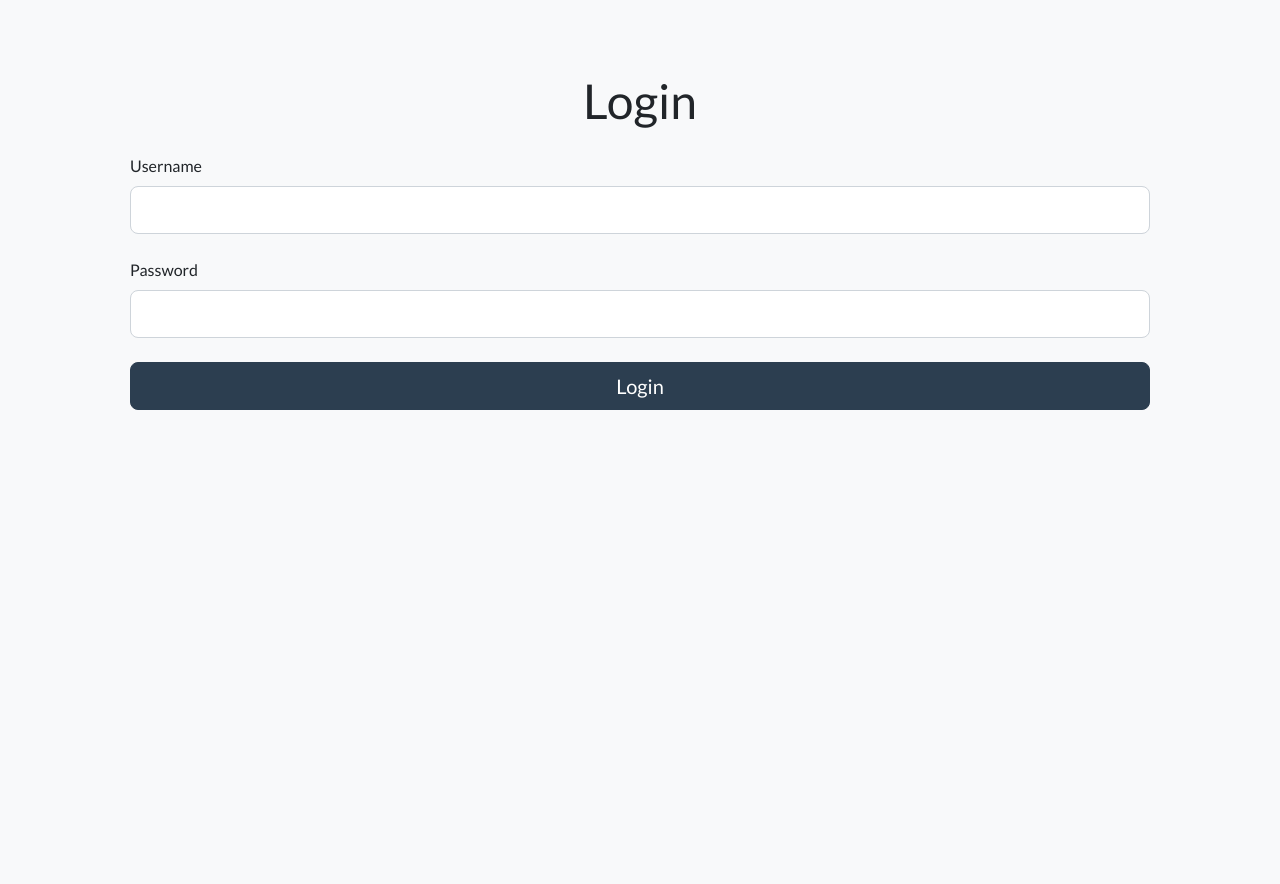
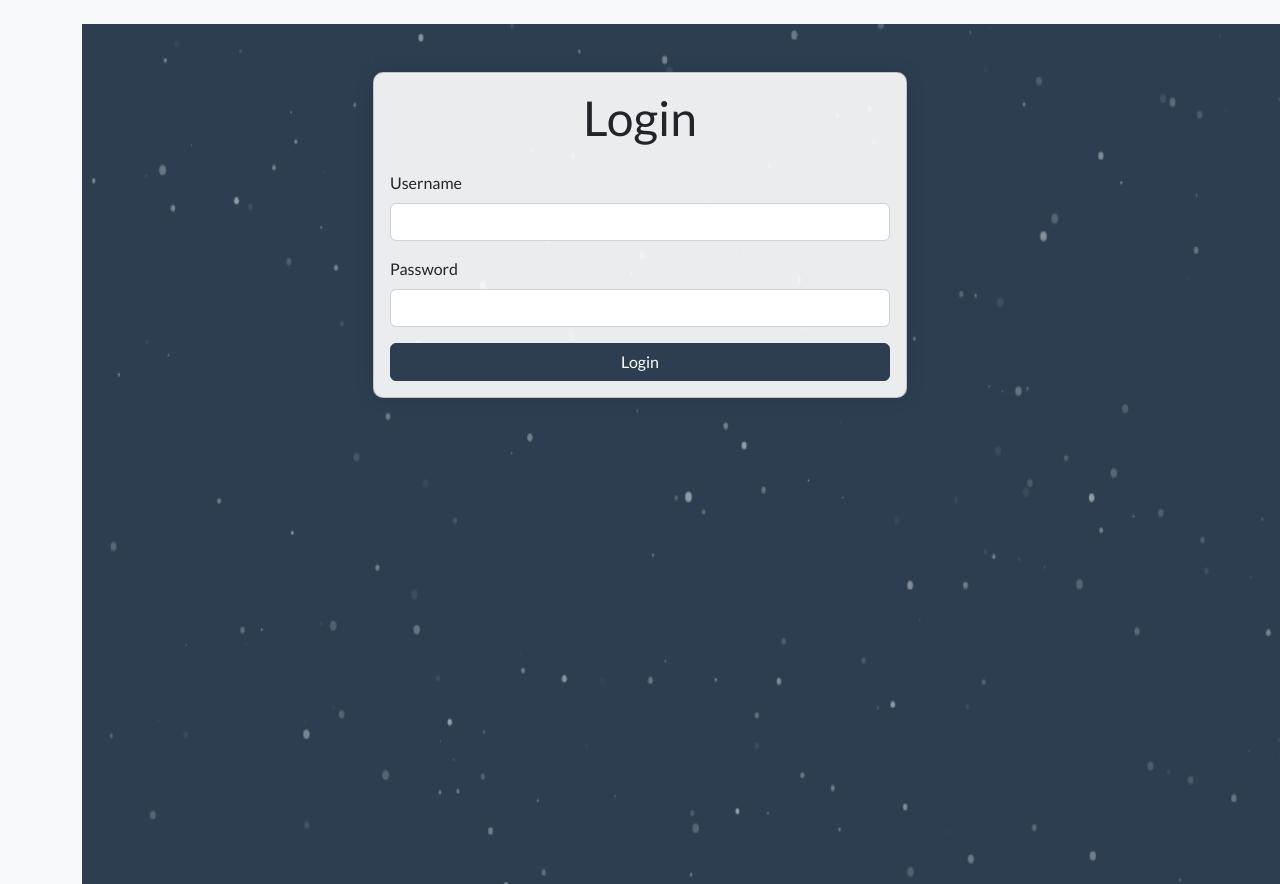
Before and after one commit to yiyanglaw/first_pg, a Flask app: page /login in a window 1280 px wide. Shown: the part 72-956 px from the top of the page. Run offline with Flask 2, Linux system fonts and the light colour scheme; some libraries are stand-ins or nearby versions.

Commit message:
Update login.html

```diff
--- a/templates/login.html
+++ b/templates/login.html
@@ -1,77 +1,129 @@
 {% extends "base.html" %}
 
-{% block title %}Login{% endblock %}
+{% block content %}
+<div id="particles-js"></div>
 
-{% block content %}
-<divid="particles-js"></div><div class="container"><div class="login-container p-5"><h1 class="text-center mb-4">Login</h1><form method="post"><div class="mb-4"><label for="username" class="form-label">Username</label><input type="text" class="form-control form-control-lg" id="username" name="username" required></div><div class="mb-4"><label for="password" class="form-label">Password</label><input type="password" class="form-control form-control-lg" id="password" name="password" required></div><button type="submit" class="btn btn-primary btn-lg w-100">Login</button></form></div></div>
-{% endblock %}
+<div class="container">
+    <div class="row justify-content-center">
+        <div class="col-md-6">
+            <div class="card mt-5">
+                <div class="card-body">
+                    <h1 class="text-center mb-4">Login</h1>
+                    <form method="post">
+                        <div class="mb-3">
+                            <label for="username" class="form-label">Username</label>
+                            <input type="text" class="form-control" id="username" name="username" required>
+                        </div>
+                        <div class="mb-3">
+                            <label for="password" class="form-label">Password</label>
+                            <input type="password" class="form-control" id="password" name="password" required>
+                        </div>
+                        <button type="submit" class="btn btn-primary w-100">Login</button>
+                    </form>
+                </div>
+            </div>
+        </div>
+    </div>
+</div>
 
-{% block scripts %}
-<scriptsrc="https://cdn.jsdelivr.net/npm/particles.js@2.0.0/particles.min.js"></script><script>particlesJS('particles-js', {
-        "particles": {
-            "number": {
-                "value": 100,
-                "density": {
-                    "enable": true,
-                    "value_area": 800
+<script src="https://cdn.jsdelivr.net/particles.js/2.0.0/particles.min.js"></script>
+<script>
+    particlesJS('particles-js', {
+        particles: {
+            number: {
+                value: 400,
+                density: {
+                    enable: true,
+                    value_area: 800
                 }
             },
-            "color": {
-                "value": "#ffffff"
+            color: {
+                value: "#ffffff"
             },
-            "shape": {
-                "type": "circle",
-                "stroke": {
-                    "width": 0,
-                    "color": "#000000"
+            shape: {
+                type: "circle",
+                stroke: {
+                    width: 0,
+                    color: "#000000"
+                },
+                polygon: {
+                    nb_sides: 5
                 }
             },
-            "opacity": {
-                "value": 0.6,
-                "random": false,
-                "anim": {
-                    "enable": false,
-                    "speed": 1,
-                    "opacity_min": 0.1,
-                    "sync": false
+            opacity: {
+                value: 0.5,
+                random: true,
+                anim: {
+                    enable: false,
+                    speed: 1,
+                    opacity_min: 0.1,
+                    sync: false
                 }
             },
-            "size": {
-                "value": 3,
-                "random": true,
-                "anim": {
-                    "enable": false,
-                    "speed": 10,
-                    "size_min": 0.1,
-                    "sync": false
+            size: {
+                value: 3,
+                random: true,
+                anim: {
+                    enable: false,
+                    speed: 40,
+                    size_min: 0.1,
+                    sync: false
                 }
             },
-            "line_linked": {
-                "enable": false
+            line_linked: {
+                enable: false
             },
-            "move": {
-                "enable": true,
-                "speed": 1,
-                "direction": "bottom",
-                "random": false,
-                "straight": false,
-                "out_mode": "out",
-                "bounce": false
+            move: {
+                enable: true,
+                speed: 1,
+                direction: "bottom",
+                random: false,
+                straight: false,
+                out_mode: "out",
+                bounce: false,
+                attract: {
+                    enable: false,
+                    rotateX: 600,
+                    rotateY: 1200
+                }
             }
         },
-        "interactivity": {
-            "detect_on": "canvas",
-            "events": {
-                "onhover": {
-                    "enable": false
+        interactivity: {
+            detect_on: "canvas",
+            events: {
+                onhover: {
+                    enable: false
                 },
-                "onclick": {
-                    "enable": false
+                onclick: {
+                    enable: false
                 },
-                "resize": true
+                resize: true
             }
         },
-        "retina_detect": true
+        retina_detect: true
     });
 </script>
+
+<style>
+    #particles-js {
+        position: fixed;
+        width: 100%;
+        height: 100%;
+        background-color: #2C3E50;
+        z-index: -1;
+    }
+    .card {
+        background-color: rgba(255, 255, 255, 0.9);
+        border-radius: 10px;
+        box-shadow: 0 0 20px rgba(0, 0, 0, 0.1);
+    }
+    .btn-primary {
+        background-color: #2C3E50;
+        border-color: #2C3E50;
+    }
+    .btn-primary:hover {
+        background-color: #1a252f;
+        border-color: #1a252f;
+    }
+</style>
 {% endblock %}
```
